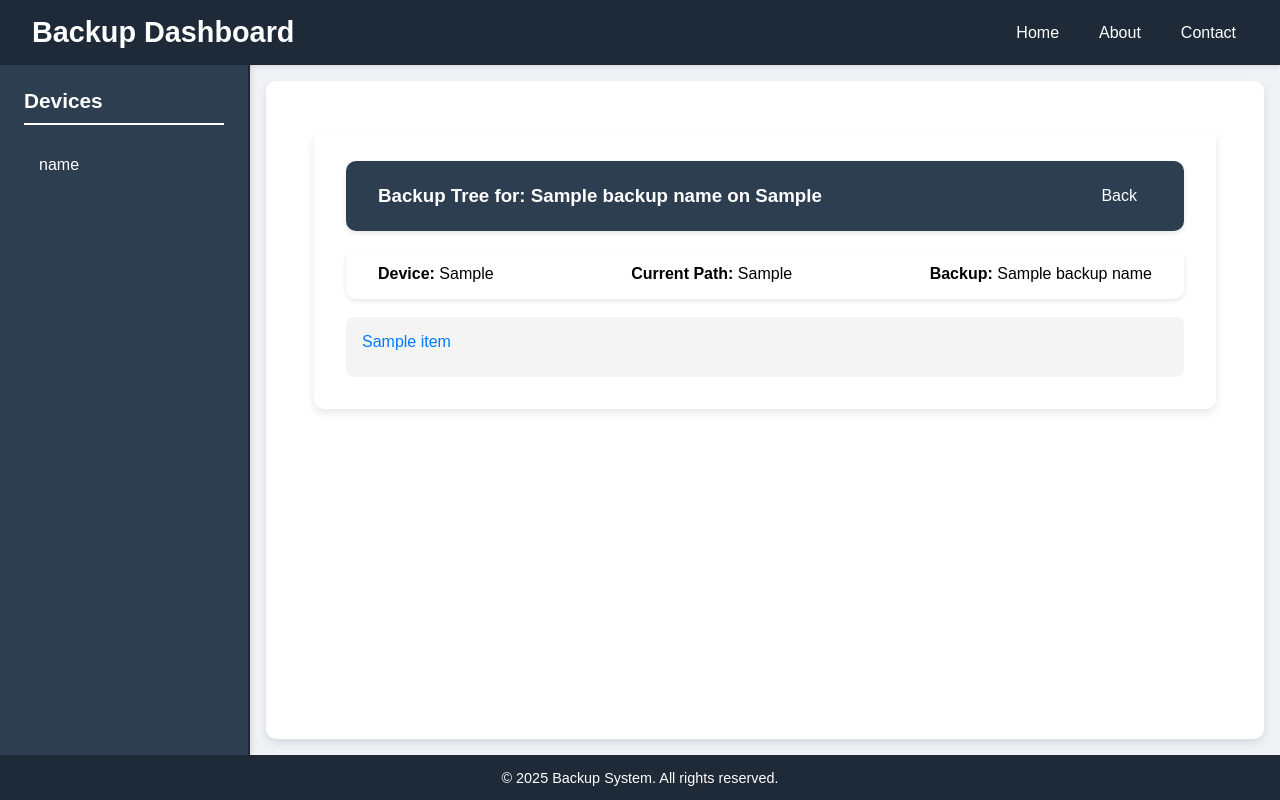
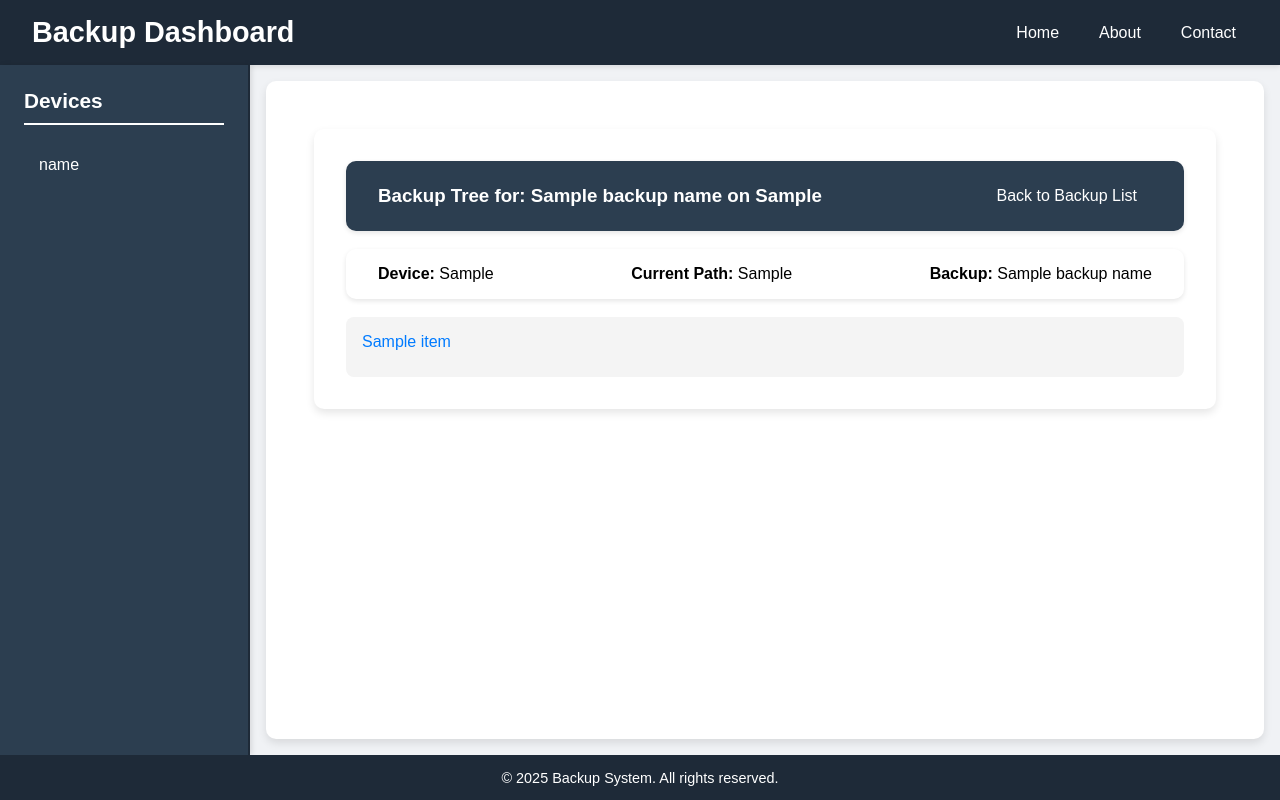
Before and after one commit to TrickShotMLG02/raspiBackupWebInterface, a Flask app: template templates/view_backup_tree.html in a window 1280 px wide. Run offline with Flask 3, Linux system fonts and the light colour scheme; the template is opened without the code that fills it: most values are stand-ins (such as "Sample title", 1, 10 or a date in 2020); parts of the project's set-up code (start-up, migrations or seed data) failed here and were passed over.

Commit message:
implemented Back to Backup list button

```diff
--- a/templates/view_backup_tree.html
+++ b/templates/view_backup_tree.html
@@ -6,7 +6,7 @@
     <div id="content">
         <div class="container-primary">
             <h3>Backup Tree for: {{ backup_name }} on {{ selected_device }}</h3>
-            <a href="javascript:history.back()" class="flex-item-right">Back</a>
+            <a href="{{ url_for('device_view', device=selected_device) }}" class="flex-item-right">Back to Backup List</a>
         </div>
         <br>
 
```
